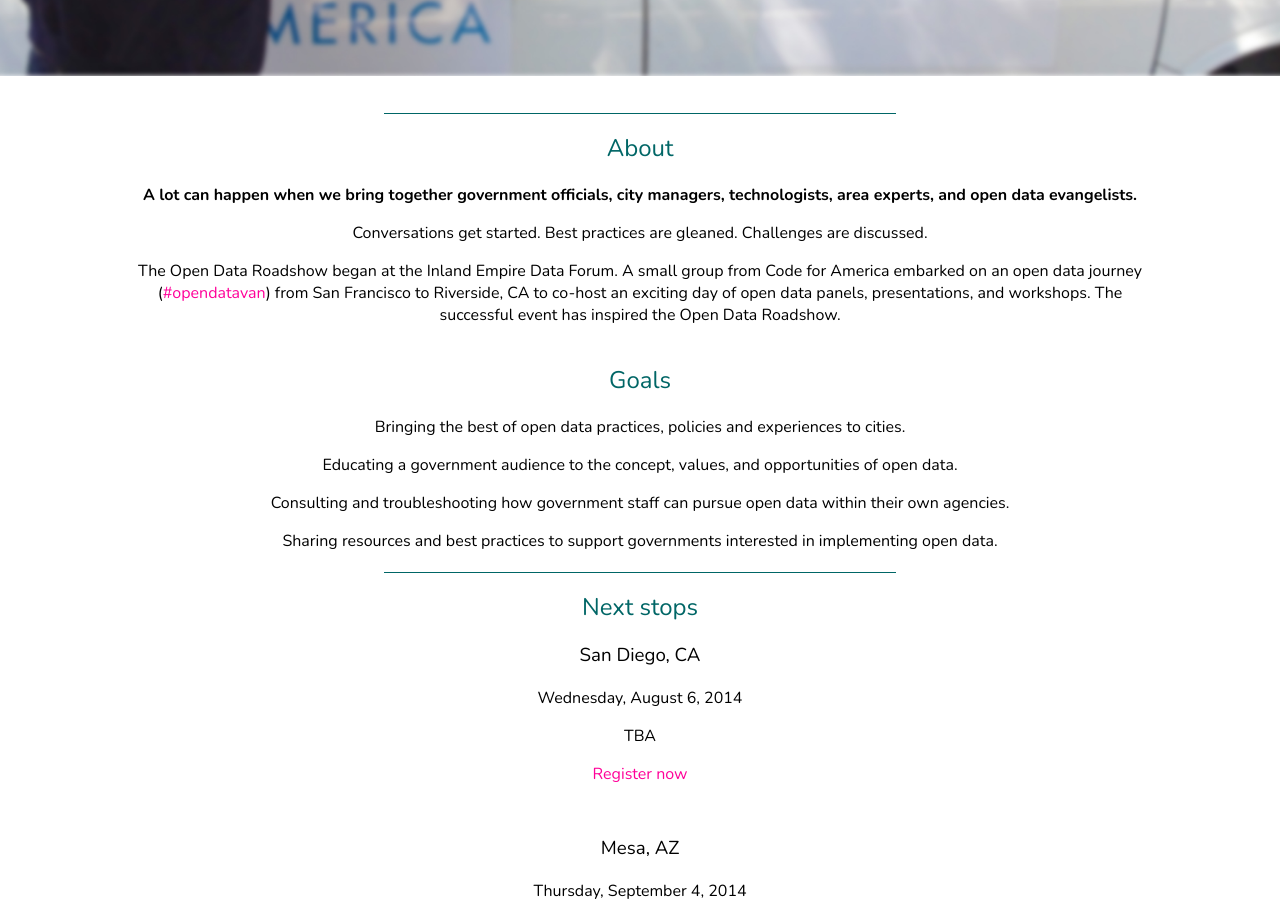
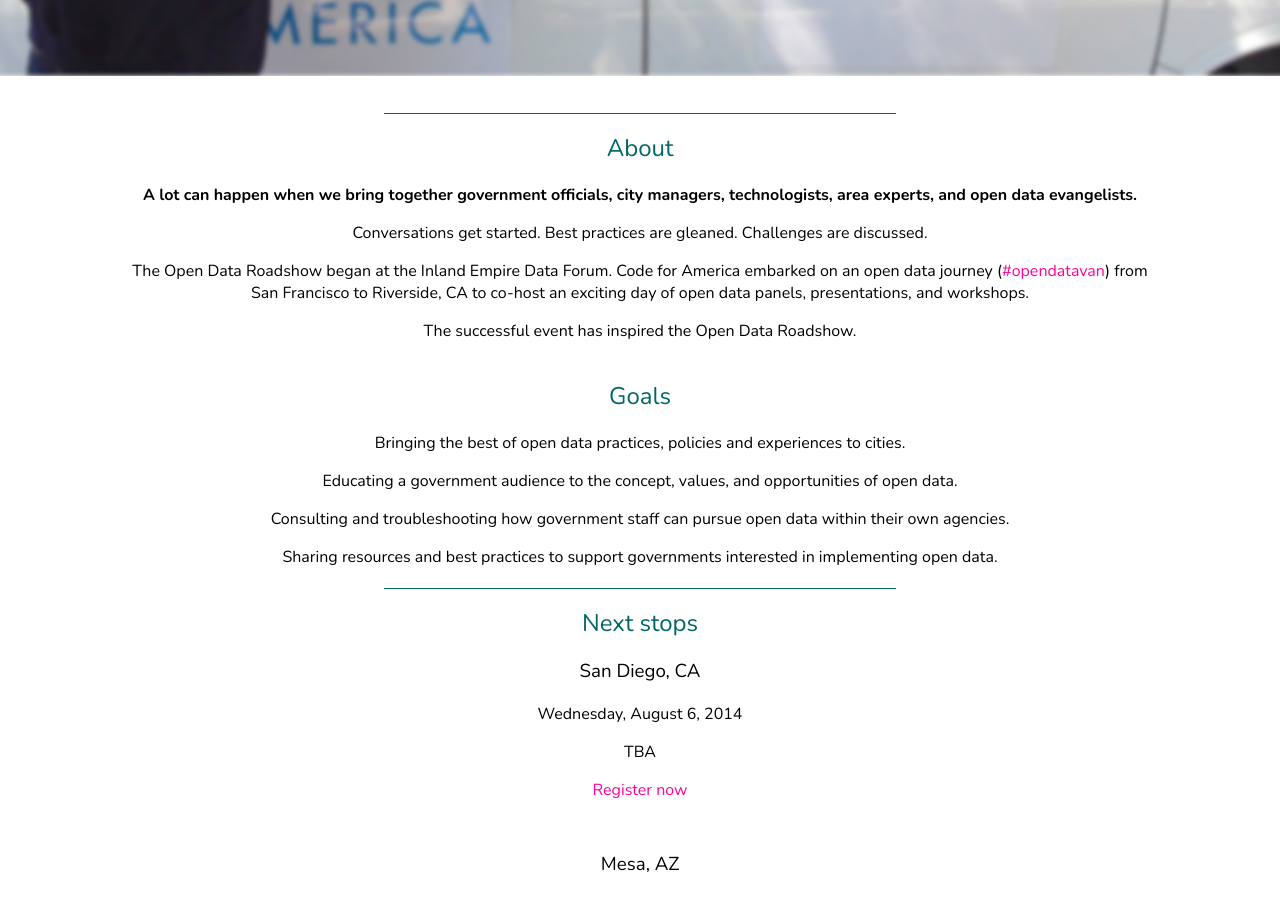
Before and after one commit to opendataroadshow/opendataroadshow.github.io, a Jekyll site: the page built from index.html, in a window 1280 px wide and 900 px high, scrolled down 423 px. Built offline with Jekyll 4.4.1, drawn with Linux system fonts in a browser that asks for light colours; Markdown is read by kramdown in place of the engine named in the settings.

Commit message:
edited a line of content

```diff
--- a/index.html
+++ b/index.html
@@ -21,7 +21,8 @@
   <h2>About</h2>
   <strong>A lot can happen when we bring together government officials, city managers, technologists, area experts, and open data evangelists.</strong>
   <p>Conversations get started. Best practices are gleaned. Challenges are discussed.</p>
-  <p>The Open Data Roadshow began at the Inland Empire Data Forum. A small group from Code for America embarked on an open data journey (<a href="https://twitter.com/#opendatavan">#opendatavan</a>) from San Francisco to Riverside, CA to co-host an exciting day of open data panels, presentations, and workshops. The successful event has inspired the Open Data Roadshow.</p>
+  <p>The Open Data Roadshow began at the Inland Empire Data Forum. Code for America embarked on an open data journey (<a href="https://twitter.com/#opendatavan">#opendatavan</a>) from San Francisco to Riverside, CA to co-host an exciting day of open data panels, presentations, and workshops.
+   <p> The successful event has inspired the Open Data Roadshow.</p>
   <h2>Goals</h2>
   <ul>
     <li>Bringing the best of open data practices, policies and experiences to cities.</li>
```
